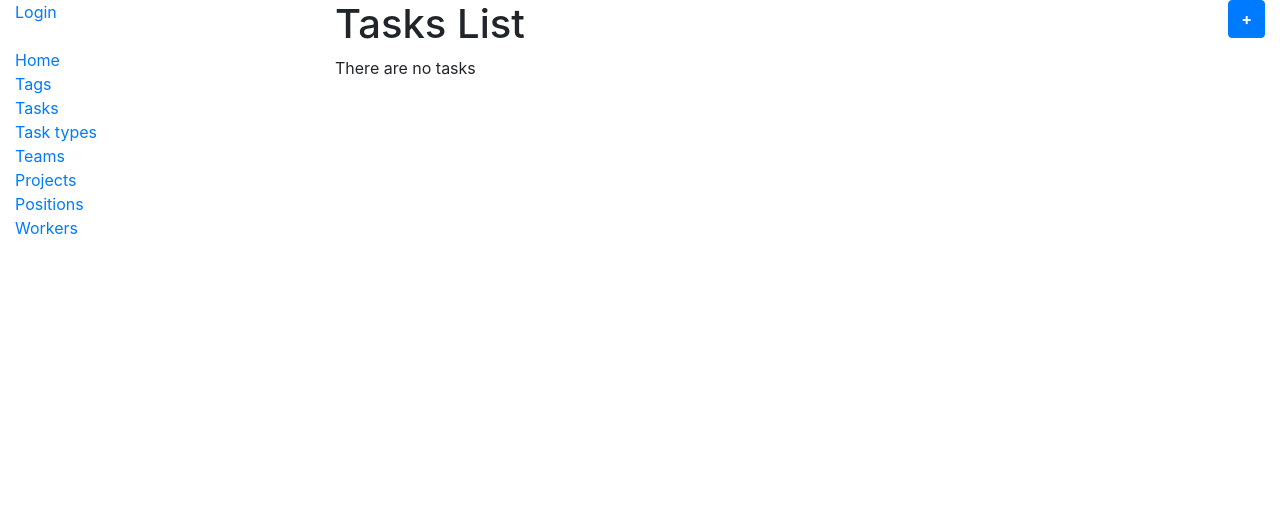
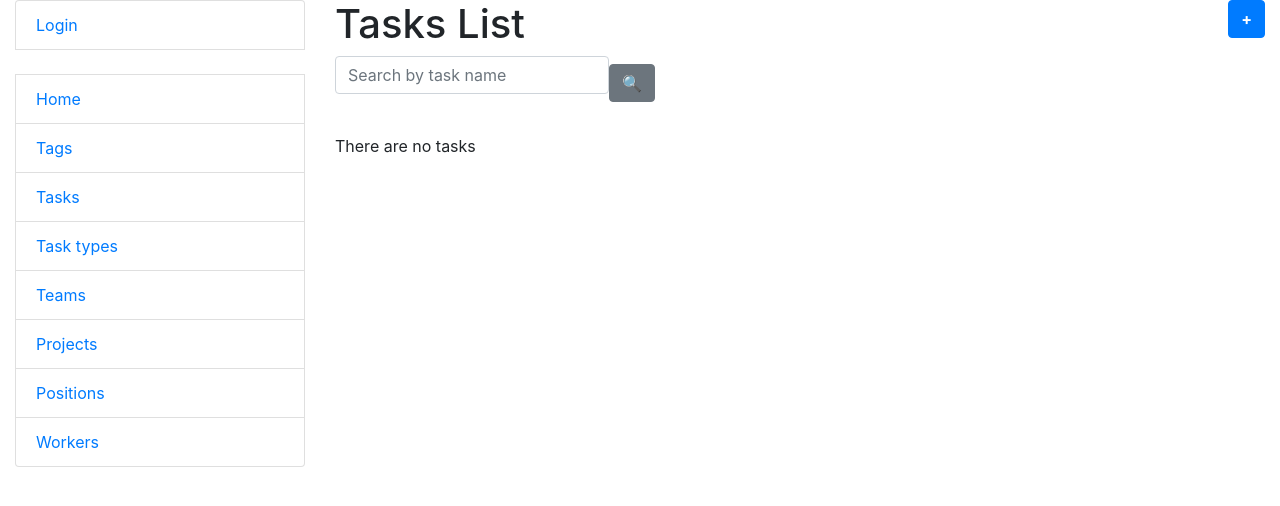
Before and after one commit to ShcherbynaSv/it_company_task_manager, a Django app: page /tasks/tasks/ in a window 1280 px wide. Shown: the top 506 px of the page. Run offline with Django 5.2, Linux system fonts and the light colour scheme; data that the repository does not hold is empty; some libraries are stand-ins or nearby versions.

Commit message:
Implement searches for position, project, tag, task, task-type, team and worker lists pages, make improvements to sidebar, pagination and login

```diff
--- a/tasks/forms.py
+++ b/tasks/forms.py
@@ -48,3 +48,70 @@ class TaskForm(forms.ModelForm):
             "assignees": forms.CheckboxSelectMultiple(),
             "tags": forms.CheckboxSelectMultiple(),
         }
+
+
+class PositionSearchForm(forms.Form):
+    name = forms.CharField(
+        max_length=255,
+        required=False,
+        label="",
+        widget=forms.TextInput(
+            attrs={"placeholder": "Search by position name"}
+        )
+    )
+
+
+class TeamSearchForm(forms.Form):
+    name = forms.CharField(
+        max_length=255,
+        required=False,
+        label="",
+        widget=forms.TextInput(attrs={"placeholder": "Search by team name"})
+    )
+
+
+class TaskTypeSearchForm(forms.Form):
+    name = forms.CharField(
+        max_length=255,
+        required=False,
+        label="",
+        widget=forms.TextInput(
+            attrs={"placeholder": "Search by task type name"}
+        )
+    )
+
+
+class TagSearchForm(forms.Form):
+    name = forms.CharField(
+        max_length=255,
+        required=False,
+        label="",
+        widget=forms.TextInput(attrs={"placeholder": "Search by tag name"})
+    )
+
+
+class ProjectSearchForm(forms.Form):
+    name = forms.CharField(
+        max_length=255,
+        required=False,
+        label="",
+        widget=forms.TextInput(attrs={"placeholder": "Search by project name"})
+    )
+
+
+class WorkerSearchForm(forms.Form):
+    full_name = forms.CharField(
+        max_length=255,
+        required=False,
+        label="",
+        widget=forms.TextInput(attrs={"placeholder": "Search by full name"})
+    )
+
+
+class TaskSearchForm(forms.Form):
+    name = forms.CharField(
+        max_length=255,
+        required=False,
+        label="",
+        widget=forms.TextInput(attrs={"placeholder": "Search by task name"})
+    )
--- a/tasks/views.py
+++ b/tasks/views.py
@@ -4,7 +4,18 @@ from django.shortcuts import render
 from django.urls import reverse_lazy
 from django.views import generic
 
-from .forms import WorkerCreationForm, WorkerUpdateForm, TaskForm
+from .forms import (
+    WorkerCreationForm,
+    WorkerUpdateForm,
+    TaskForm,
+    TagSearchForm,
+    PositionSearchForm,
+    TeamSearchForm,
+    TaskTypeSearchForm,
+    ProjectSearchForm,
+    WorkerSearchForm,
+    TaskSearchForm
+)
 from .models import Tag, Task, TaskType, Team, Project, Position, Worker
 
 
@@ -24,6 +35,19 @@ def index(request: HttpRequest) -> HttpResponse:
 class PositionListView(generic.ListView):
     model = Position
     paginate_by = 10
+
+    def get_context_data(self, *, object_list=None, **kwargs):
+        context = super(PositionListView, self).get_context_data(**kwargs)
+        name = self.request.GET.get("name", "")
+        context["search_form"] = PositionSearchForm(initial={"name": name})
+        return context
+
+    def get_queryset(self):
+        queryset = Position.objects.all()
+        form = PositionSearchForm(self.request.GET)
+        if form.is_valid():
+            return queryset.filter(name__icontains=form.cleaned_data["name"])
+        return queryset
 
 
 class PositionCreateView(LoginRequiredMixin, generic.CreateView):
@@ -49,6 +73,19 @@ class PositionDeleteView(LoginRequiredMixin, generic.DeleteView):
 class TeamListView(generic.ListView):
     model = Team
     paginate_by = 10
+
+    def get_context_data(self, *, object_list=None, **kwargs):
+        context = super(TeamListView, self).get_context_data(**kwargs)
+        name = self.request.GET.get("name", "")
+        context["search_form"] = TeamSearchForm(initial={"name": name})
+        return context
+
+    def get_queryset(self):
+        queryset = Team.objects.all()
+        form = TeamSearchForm(self.request.GET)
+        if form.is_valid():
+            return queryset.filter(name__icontains=form.cleaned_data["name"])
+        return queryset
 
 
 class TeamCreateView(LoginRequiredMixin, generic.CreateView):
@@ -77,6 +114,19 @@ class TaskTypeListView(generic.ListView):
     context_object_name = "task_type_list"
     paginate_by = 10
 
+    def get_context_data(self, *, object_list=None, **kwargs):
+        context = super(TaskTypeListView, self).get_context_data(**kwargs)
+        name = self.request.GET.get("name", "")
+        context["search_form"] = TaskTypeSearchForm(initial={"name": name})
+        return context
+
+    def get_queryset(self):
+        queryset = TaskType.objects.all()
+        form = TaskTypeSearchForm(self.request.GET)
+        if form.is_valid():
+            return queryset.filter(name__icontains=form.cleaned_data["name"])
+        return queryset
+
 
 class TaskTypeCreateView(LoginRequiredMixin, generic.CreateView):
     model = TaskType
@@ -102,6 +152,19 @@ class TagListView(generic.ListView):
     model = Tag
     paginate_by = 10
 
+    def get_context_data(self, *, object_list=None, **kwargs):
+        context = super(TagListView, self).get_context_data(**kwargs)
+        name = self.request.GET.get("name", "")
+        context["search_form"] = TagSearchForm(initial={"name": name})
+        return context
+
+    def get_queryset(self):
+        queryset = Tag.objects.all()
+        form = TagSearchForm(self.request.GET)
+        if form.is_valid():
+            return queryset.filter(name__icontains=form.cleaned_data["name"])
+        return queryset
+
 
 class TagCreateView(LoginRequiredMixin, generic.CreateView):
     model = Tag
@@ -126,6 +189,19 @@ class TagDeleteView(LoginRequiredMixin, generic.DeleteView):
 class ProjectListView(generic.ListView):
     model = Project
     paginate_by = 10
+
+    def get_context_data(self, *, object_list=None, **kwargs):
+        context = super(ProjectListView, self).get_context_data(**kwargs)
+        name = self.request.GET.get("name", "")
+        context["search_form"] = ProjectSearchForm(initial={"name": name})
+        return context
+
+    def get_queryset(self):
+        queryset = Project.objects.all()
+        form = ProjectSearchForm(self.request.GET)
+        if form.is_valid():
+            return queryset.filter(name__icontains=form.cleaned_data["name"])
+        return queryset
 
 
 class ProjectCreateView(LoginRequiredMixin, generic.CreateView):
@@ -165,31 +241,57 @@ class WorkerListView(generic.ListView):
     paginate_by = 10
 
     def get_queryset(self):
-        queryset = super().get_queryset()
-        self.position = None
+        queryset = Worker.objects.select_related("position", "team").all()
+
         position_id = self.request.GET.get("position")
-        if position_id:
-            queryset = queryset.filter(position_id=position_id)
-            try:
-                self.position = Position.objects.get(id=position_id)
-            except Position.DoesNotExist:
-                self.position = None
+        self.position = Position.objects.filter(id=position_id).first()\
+            if position_id else None
+        if self.position:
+            queryset = queryset.filter(position=self.position)
 
-        self.team = None
         team_id = self.request.GET.get("team")
-        if team_id:
-            queryset = queryset.filter(team_id=team_id)
-            try:
-                self.team = Team.objects.get(id=team_id)
-            except Team.DoesNotExist:
-                self.team = None
+        self.team = Team.objects.filter(id=team_id).first()\
+            if team_id else None
+        if self.team:
+            queryset = queryset.filter(team=self.team)
+
+        full_name = self.request.GET.get("full_name")
+        self.search_form = WorkerSearchForm(
+            self.request.GET or None,
+            initial={"full_name": full_name}
+        )
+        if self.search_form.is_valid():
+            query = self.search_form.cleaned_data.get("full_name")
+            if query:
+                parts = query.strip().split()
+                if len(parts) == 2:
+                    first, second = parts
+                    queryset = (
+                        queryset.filter(
+                            first_name__icontains=first,
+                            last_name__icontains=second
+                        )
+                        | queryset.filter(
+                            first_name__icontains=second,
+                            last_name__icontains=first
+                        )
+                    )
+                else:
+                    queryset = (
+                        queryset.filter(first_name__icontains=query)
+                        | queryset.filter(last_name__icontains=query)
+                    )
 
         return queryset
 
     def get_context_data(self, **kwargs):
-        context = super().get_context_data(**kwargs)
-        context["selected_position"] = self.position
-        context["selected_team"] = self.team
+        context = super(WorkerListView, self).get_context_data(**kwargs)
+        context.update({
+            "selected_position": self.position,
+            "selected_team": self.team,
+            "search_form": self.search_form,
+        })
+
         return context
 
 
@@ -248,29 +350,38 @@ class TaskListView(generic.ListView):
 
     def get_queryset(self):
         queryset = super().get_queryset()
-        self.tag = None
-        self.task_type = None
+        queryset = (queryset.select_related("task_type")
+                    .prefetch_related("tags"))
 
         tag_id = self.request.GET.get("tags")
+        self.tag = Tag.objects.filter(id=tag_id).first() if tag_id else None
+        if self.tag:
+            queryset = queryset.filter(tags=self.tag)
+
         task_type_id = self.request.GET.get("task_type")
-        if tag_id:
-            queryset = queryset.filter(tags__id=tag_id)
-            try:
-                self.tag = Tag.objects.get(id=tag_id)
-            except Tag.DoesNotExist:
-                self.tag = None
-        if task_type_id:
-            queryset = queryset.filter(task_type_id=task_type_id)
-            try:
-                self.task_type = TaskType.objects.get(id=task_type_id)
-            except TaskType.DoesNotExist:
-                self.task_type = None
+        self.task_type = TaskType.objects.filter(id=task_type_id).first()\
+            if task_type_id else None
+        if self.task_type:
+            queryset = queryset.filter(task_type=self.task_type)
+
+        self.search_form = TaskSearchForm(
+            self.request.GET or None,
+            initial={"name": self.request.GET.get("name", "")}
+        )
+        if self.search_form.is_valid():
+            query = self.search_form.cleaned_data.get("name")
+            if query:
+                queryset = queryset.filter(name__icontains=query)
+
         return queryset
 
     def get_context_data(self, **kwargs):
         context = super().get_context_data(**kwargs)
-        context["selected_tag"] = self.tag
-        context["selected_task_type"] = self.task_type
+        context.update({
+            "selected_tag": self.tag,
+            "selected_task_type": self.task_type,
+            "search_form": self.search_form,
+        })
         return context
 
 
--- a/templates/includes/pagination.html
+++ b/templates/includes/pagination.html
@@ -1,11 +1,12 @@
+{% load query_transform %}
 {% if is_paginated %}
   <ul class="pagination">
     {% if page_obj.has_previous %}
-      <li class="page-item"><a class="page-link" href="?page={{ page_obj.previous_page_number }}">Prev</a></li>
+      <li class="page-item"><a class="page-link" href="{% query_transform request page=page_obj.previous_page_number %}">Prev</a></li>
     {% endif %}
     <li class="page-item"><span class="page-link">{{ page_obj.number }} of {{ paginator.num_pages }}</span></li>
     {% if page_obj.has_next %}
-      <li class="page-item"><a class="page-link" href="?page={{ page_obj.next_page_number }}">Next</a></li>
+      <li class="page-item"><a class="page-link" href="{% query_transform request page=page_obj.next_page_number %}">Next</a></li>
     {% endif %}
   </ul>
 
--- a/templates/includes/sidebar.html
+++ b/templates/includes/sidebar.html
@@ -1,20 +1,23 @@
-<ul class="sidebar-nav">
+<ul class="sidebar-nav list-group">
   {% if user.is_authenticated %}
-    <li><strong>User: </strong>{{ user.username }}</li>
-    <form action="{% url 'logout' %}" method="post">
+    <li class="list-group-item"><strong>User: </strong>{{ user.username }}</li>
+    <li class="list-group-item">
+      <form action="{% url 'logout' %}" method="post">
       {% csrf_token %}
       <button class="btn btn-primary" type="submit">Logout</button>
     </form>
+    </li>
+
   {% else %}
-    <li><a href="{% url 'login' %}">Login</a></li>
+    <li class="list-group-item"><a href="{% url 'login' %}">Login</a></li>
   {% endif %}
   <br>
-  <li><a href="{% url 'tasks:index' %}">Home</a></li>
-  <li><a href="{% url 'tasks:tag-list' %}">Tags</a></li>
-  <li><a href="{% url 'tasks:task-list' %}">Tasks</a></li>
-  <li><a href="{% url 'tasks:task-type-list' %}">Task types</a></li>
-  <li><a href="{% url 'tasks:team-list' %}">Teams</a></li>
-  <li><a href="{% url 'tasks:project-list' %}">Projects</a></li>
-  <li><a href="{% url 'tasks:position-list' %}">Positions</a></li>
-  <li><a href="{% url 'tasks:worker-list' %}">Workers</a></li>
+  <li class="list-group-item"><a href="{% url 'tasks:index' %}">Home</a></li>
+  <li class="list-group-item"><a href="{% url 'tasks:tag-list' %}">Tags</a></li>
+  <li class="list-group-item"><a href="{% url 'tasks:task-list' %}">Tasks</a></li>
+  <li class="list-group-item"><a href="{% url 'tasks:task-type-list' %}">Task types</a></li>
+  <li class="list-group-item"><a href="{% url 'tasks:team-list' %}">Teams</a></li>
+  <li class="list-group-item"><a href="{% url 'tasks:project-list' %}">Projects</a></li>
+  <li class="list-group-item"><a href="{% url 'tasks:position-list' %}">Positions</a></li>
+  <li class="list-group-item"><a href="{% url 'tasks:worker-list' %}">Workers</a></li>
 </ul>
--- a/templates/registration/login.html
+++ b/templates/registration/login.html
@@ -1,4 +1,5 @@
 {% extends "base.html" %}
+{% load crispy_forms_filters %}
 
 {% block content %}
   <h1>Login</h1>
@@ -7,7 +8,7 @@
   {% endif %}
   <form action="{% url 'login' %}" method="post">
     {% csrf_token %}
-    {{ form.as_p }}
+    {{ form|crispy }}
     <input class="btn btn-primary" type="submit" value="Submit">
     <input type="hidden" name="next" value="{{ next }}">
 
--- a/templates/tasks/position_list.html
+++ b/templates/tasks/position_list.html
@@ -1,7 +1,13 @@
 {% extends "base.html" %}
+{% load crispy_forms_filters %}
 
 {% block content %}
   <h1>Positions List<a style="float: right;" class="btn btn-primary" href="{% url 'tasks:position-create' %}"><b>+</b></a></h1>
+  <form class="form-inline" method="get" action="">
+    {{ search_form|crispy }}
+    <input class="btn btn-secondary" type="submit" value="🔍">
+  </form>
+  <br>
   {% if position_list %}
     <table class="table">
       <tr>
--- a/templates/tasks/project_list.html
+++ b/templates/tasks/project_list.html
@@ -1,10 +1,12 @@
 {% extends "base.html" %}
+{% load crispy_forms_filters %}
 
 {% block content %}
   <h1>
     Projects List
     <a style="float: right;" class="btn btn-primary" href="{% url 'tasks:project-create' %}"><b>+</b></a>
   </h1>
+
   {% if project_list %}
     <ul>
       {% for project in project_list %}
--- a/templates/tasks/tag_list.html
+++ b/templates/tasks/tag_list.html
@@ -1,10 +1,16 @@
 {% extends "base.html" %}
+{% load crispy_forms_filters %}
 
 {% block content %}
   <h1>
     Tags List
     <a style="float: right;" class="btn btn-primary" href="{% url 'tasks:tag-create' %}"><b>+</b></a>
   </h1>
+  <form class="form-inline" method="get" action="">
+    {{ search_form|crispy }}
+    <input class="btn btn-secondary" type="submit" value="🔍">
+  </form>
+  <br>
   {% if tag_list %}
     <table class="table">
       <tr>
--- a/templates/tasks/task_list.html
+++ b/templates/tasks/task_list.html
@@ -1,4 +1,5 @@
 {% extends "base.html" %}
+{% load crispy_forms_filters %}
 
 {% block content %}
   <h1>
@@ -8,13 +9,34 @@
 
   {% if selected_tag %}
     <p>Filtered by tag: <strong>{{ selected_tag.name }}</strong></p>
-    <p><a href="{% url 'tasks:task-list' %}">Clear filter</a></p>
+    <p>
+      <a href="{% url 'tasks:task-list' %}?name={{ request.GET.name }}">
+        Clear filter
+      </a>
+    </p>
   {% endif %}
 
   {% if selected_task_type %}
     <p>Filtered by task type: <strong>{{ selected_task_type.name }}</strong></p>
-    <p><a href="{% url 'tasks:task-list' %}">Clear filter</a></p>
+    <p>
+      <a href="{% url 'tasks:task-list' %}?name={{ request.GET.name }}">
+        Clear filter
+      </a>
+    </p>
   {% endif %}
+
+  <form class="form-inline" method="get" action="">
+    {% if selected_tag %}
+      <input type="hidden" name="tags" value="{{ selected_tag.id }}">
+    {% endif %}
+    {% if selected_task_type %}
+      <input type="hidden" name="task_type" value="{{ selected_task_type.id }}">
+    {% endif %}
+
+    {{ search_form|crispy }}
+    <input class="btn btn-secondary" type="submit" value="🔍">
+</form>
+  <br>
 
   {% if task_list %}
     <ul>
--- a/templates/tasks/team_list.html
+++ b/templates/tasks/team_list.html
@@ -1,7 +1,13 @@
 {% extends "base.html" %}
+{% load crispy_forms_filters %}
 
 {% block content %}
   <h1>Teams List<a style="float: right;" class="btn btn-primary" href="{% url 'tasks:team-create' %}"><b>+</b></a></h1>
+  <form class="form-inline" method="get" action="">
+    {{ search_form|crispy }}
+    <input class="btn btn-secondary" type="submit" value="🔍">
+  </form>
+  <br>
   {% if team_list %}
     <table class="table">
       <tr>
```
Also changed, not shown: tasks/templatetags/query_transform.py (added, +15 -0 lines), templates/tasks/task_type_list.html (+7 -1 lines), templates/tasks/worker_list.html (+24 -2 lines).
